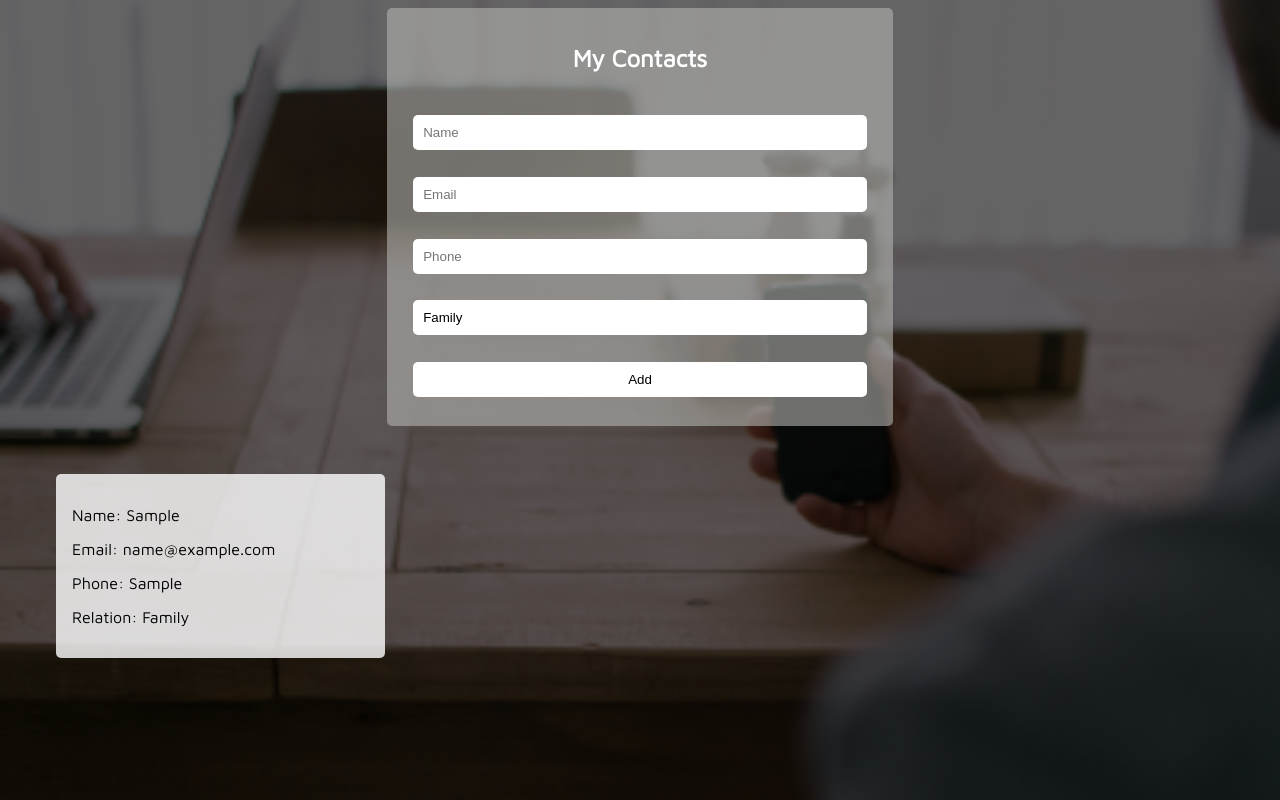
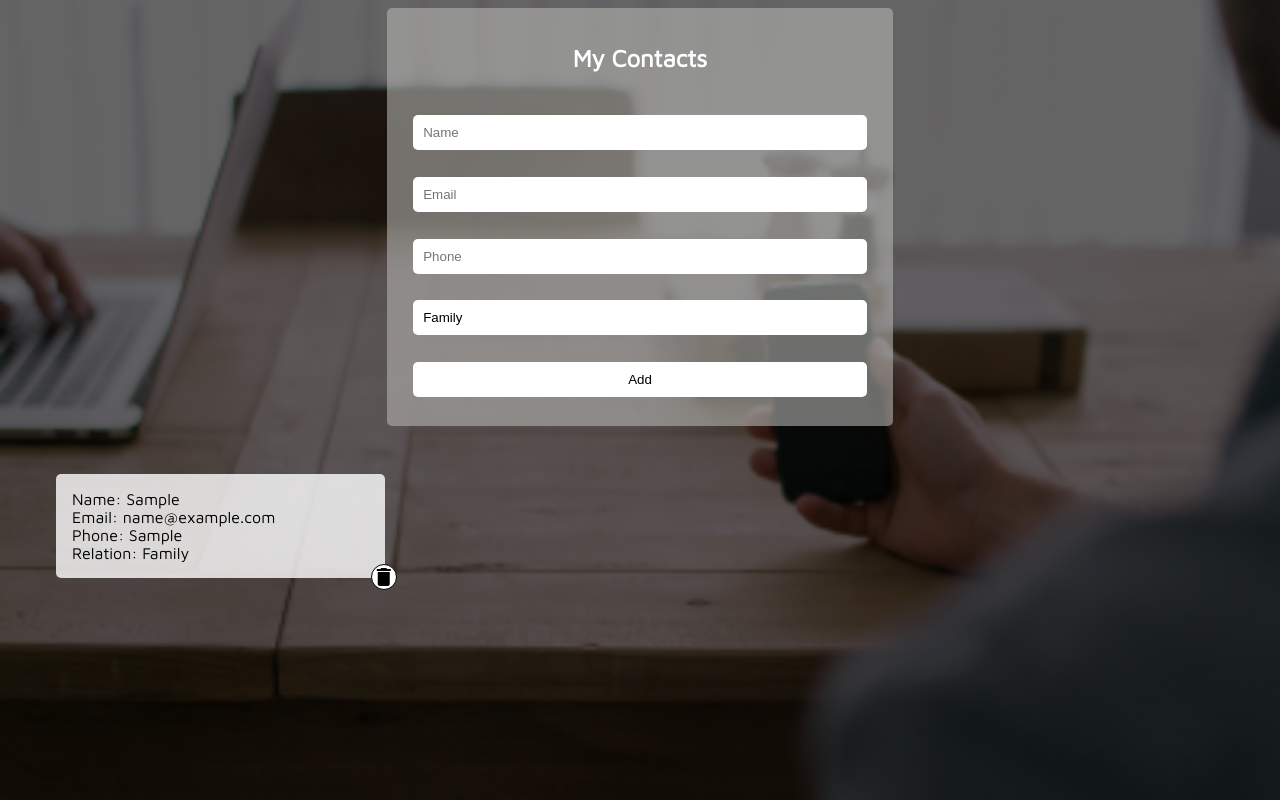
Before and after one commit to krukm/AddressBook, a plain HTML site: page index.html in a window 1280 px wide. Both pictures are taken after typing "Sample", "name@example.com", "Sample" into the empty fields and a click on the button "Add". Drawn offline with Linux system fonts and the light colour scheme.

Commit message:
added delete button/ style/ fn

```diff
--- a/css/styles.css
+++ b/css/styles.css
@@ -55,11 +55,22 @@ button {
 button:hover {
     background-color: #e5e5e5;
 }
+
 .card_holder {
     display: flex;
     flex-wrap: wrap;
 }
 
-.contact_card p {
+p {
     margin: 0;
 }
+
+.delete_button {
+    position: absolute;
+    bottom: -0.5em;
+    right: -0.5em;
+    border-radius: 100%;
+    border: 1px solid #000;
+    padding: 0;
+    margin: 0;
+}
--- a/index.html
+++ b/index.html
@@ -5,6 +5,7 @@
     <meta name="viewport" content="width=device-width, initial-scale=1.0">
     <meta http-equiv="X-UA-Compatible" content="ie=edge">
     <title>Document</title>
+    <link href="https://fonts.googleapis.com/icon?family=Material+Icons" rel="stylesheet">
     <link href="https://fonts.googleapis.com/css?family=Maven+Pro" rel="stylesheet">
     <link rel="stylesheet" href="css/styles.css">
 </head>
--- a/js/script.js
+++ b/js/script.js
@@ -16,7 +16,7 @@ class AddressBook {
         this.contacts.push(new Contact(inputs[0].value, inputs[1].value, inputs[2].value, selectedValue));
         this.display();
     }
-    deleteAt(index) {
+    delete(index) {
         this.contacts.splice(index, 1);
         this.display();
     }
@@ -24,12 +24,15 @@ class AddressBook {
         document.getElementById("form").reset();
         this.clear();
 
+        let index = 0;
+
         for (let contact of this.contacts) {
             const card = document.createElement("section");
             const name = document.createElement("p");
             const email = document.createElement("p");
             const phone = document.createElement("p");
             const relation = document.createElement("p");
+            const deleteBtn = document.createElement("section");
 
             addCardStyling(card);
 
@@ -37,12 +40,17 @@ class AddressBook {
             email.textContent = `Email: ${contact.email}`;
             phone.textContent = `Phone: ${contact.phone}`;
             relation.textContent = `Relation: ${contact.relation}`;
+            deleteBtn.innerHTML = `<button onclick="addressBook.delete(${index});" class="delete_button material-icons" type="button">delete</button>`;
+
             card.appendChild(name);
             card.appendChild(email);
             card.appendChild(phone);
             card.appendChild(relation);
+            card.appendChild(deleteBtn);
 
             document.querySelector(".card_holder").appendChild(card);
+
+            index++;
         }
     }
     clear() {
@@ -66,6 +74,7 @@ function addCardStyling (cardContent) {
     cardContent.style.backgroundColor = "rgba(255,255,255,0.8)"
     cardContent.style.borderRadius = "5px";
     cardContent.style.flexBasis = "26%";
+    cardContent.style.position = "relative";
 }
 
 const addressBook = new AddressBook();
```
